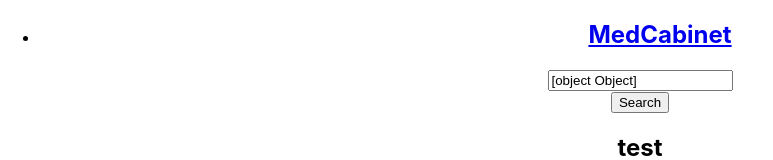
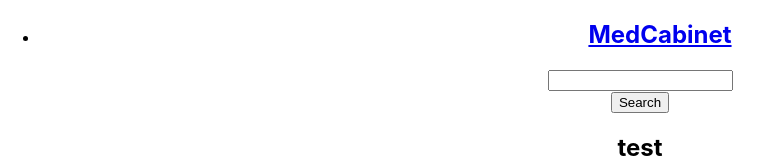
Before and after one commit to BW-FT-04-24-2020/FE, a React (Create React App) app in the folder med-cabinet/: page /home in a window 1280 px wide. Shown: the top 160 px of the page, without its empty margins (0-773 px from the left). Built offline with nearby package versions, Linux system fonts and the light colour scheme.

Commit message:
fixed up the search bar not displaying correctly

```diff
--- a/med-cabinet/src/components/Header/SearchBar.js
+++ b/med-cabinet/src/components/Header/SearchBar.js
@@ -35,7 +35,7 @@ const SearchBar = () => {
                 <input
                     type="text"
                     name="searchBar"
-                    value={search}
+                    value={search.searchString}
                     onChange={handleChanges}
                 />
             </form>
```
